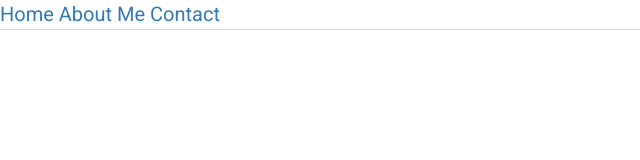
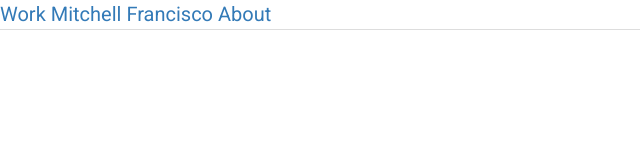
Before and after one commit to francmit/francmit.github.io, a plain HTML site: page index.html in a window 1280 px wide. Shown: the whole page, without its empty margins (0-640 px from the left). Drawn offline with nearby package versions, Linux system fonts and the light colour scheme.

Commit message:
Add div wrapper to nav

```diff
--- a/index.html
+++ b/index.html
@@ -20,9 +20,11 @@
 <body>
     <nav>
         <div class="nav nav-tabs" id="nav-tab" role="tablist">
-            <a class="nav-item nav-link active" id="nav-home-tab" data-toggle="tab" href="#nav-home" role="tab" aria-controls="nav-home" aria-selected="true">Home</a>
-            <a class="nav-item nav-link" id="nav-profile-tab" data-toggle="tab" href="#nav-profile" role="tab" aria-controls="nav-profile" aria-selected="false">About Me</a>
-            <a class="nav-item nav-link" id="nav-contact-tab" data-toggle="tab" href="#nav-contact" role="tab" aria-controls="nav-contact" aria-selected="false">Contact</a>
+            <div class="nav-wrapper">
+                <a class="nav-item nav-link active" id="nav-work-tab" data-toggle="tab" href="#nav-home" role="tab" aria-controls="nav-home" aria-selected="true">Work</a>
+                <a class="nav-item nav-link" id="nav-profile-tab" data-toggle="tab" href="#nav-profile" role="tab" aria-controls="nav-profile" aria-selected="false">Mitchell Francisco</a>
+                <a class="nav-item nav-link" id="nav-about-tab" data-toggle="tab" href="#nav-contact" role="tab" aria-controls="nav-contact" aria-selected="false">About</a>
+            </div>
         </div>
     </nav>
     <div class="tab-content">
```
